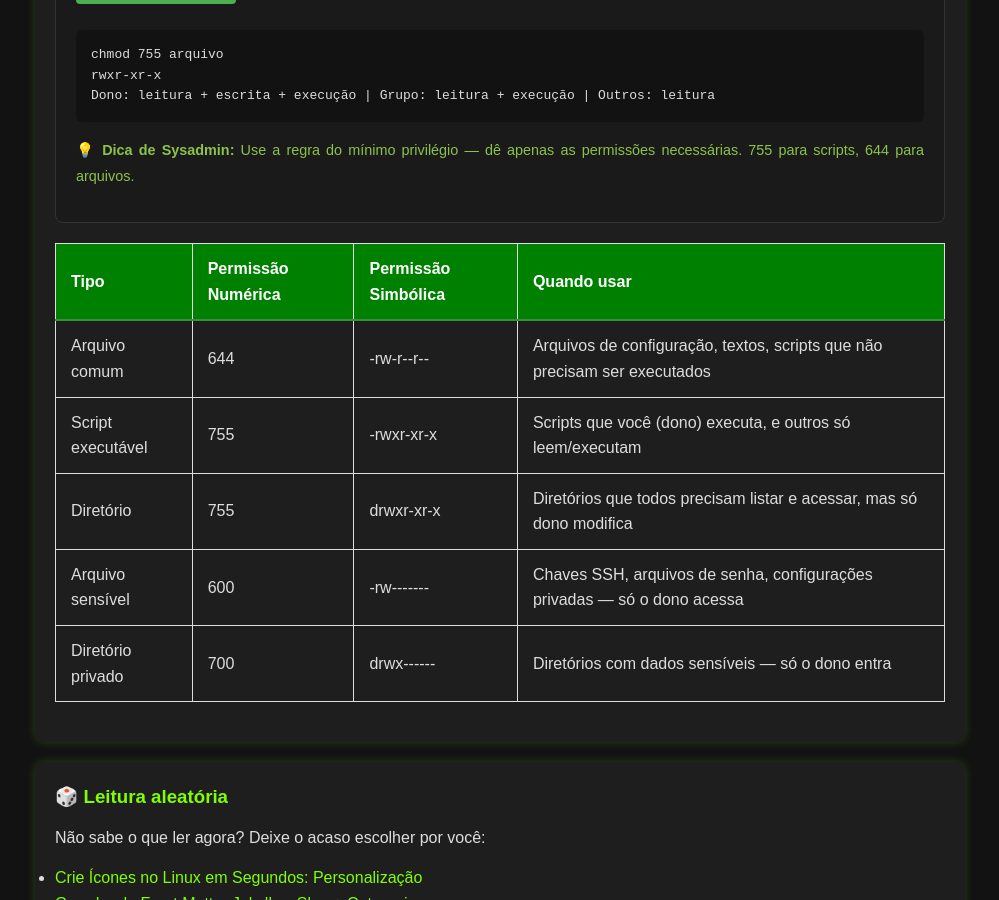
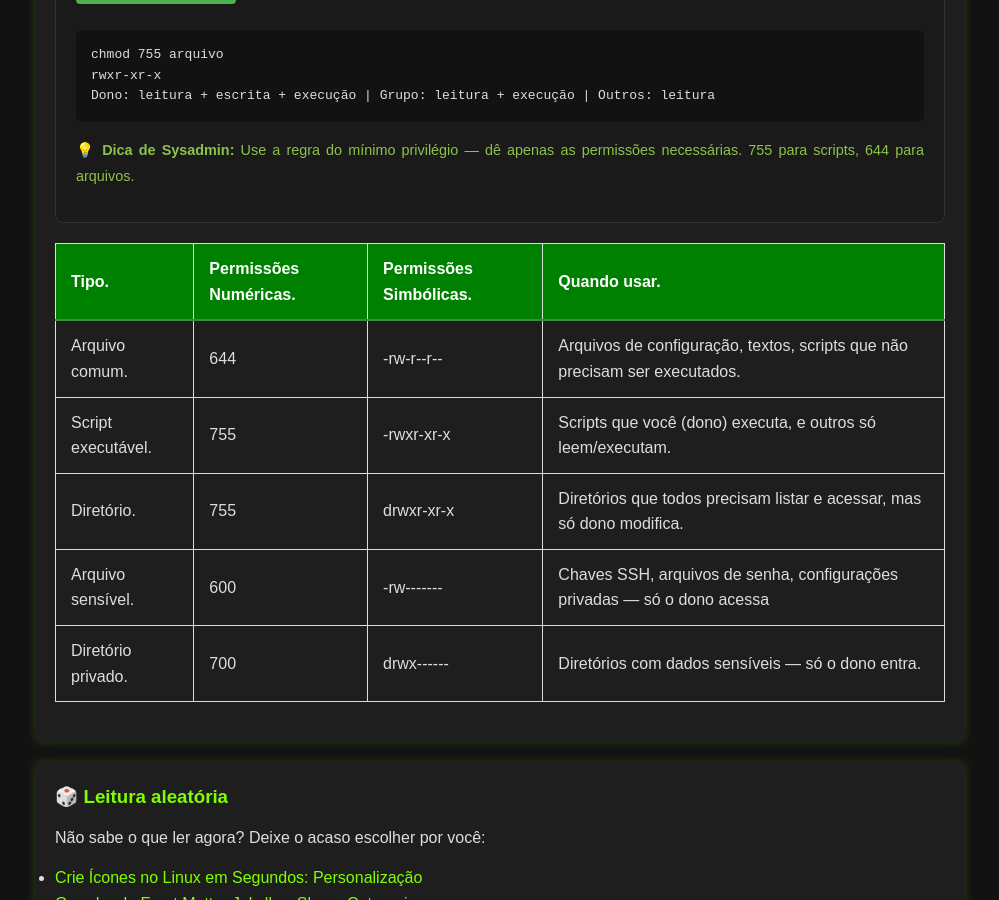
Before and after one commit to Piolinux/piolinux-site, a Jekyll site: the page built from _pages/_tools/calculadora-de-permissoes-chmod-online.html, in a window 1280 px wide and 900 px high, scrolled down 792 px. Shown: the whole window, without its empty margins (140-1139 px from the left). Built offline with Jekyll 4.4.1, drawn with Linux system fonts in a browser that asks for light colours.

Commit message:
Update calculadora-de-permissoes-chmod-online.html

```diff
--- a/_pages/_tools/calculadora-de-permissoes-chmod-online.html
+++ b/_pages/_tools/calculadora-de-permissoes-chmod-online.html
@@ -94,42 +94,42 @@ tags: [chmod, linux, unix, permissao, sysadmin, terminal, arquivo, estudante]
   <table class="evergreen-table permissions-table">
     <thead>
       <tr>
-        <th>Tipo</th>
-        <th>Permissão Numérica</th>
-        <th>Permissão Simbólica</th>
-        <th>Quando usar</th>
+        <th>Tipo.</th>
+        <th>Permissões Numéricas.</th>
+        <th>Permissões Simbólicas.</th>
+        <th>Quando usar.</th>
       </tr>
     </thead>
     <tbody>
       <tr>
-        <td>Arquivo comum</td>
+        <td>Arquivo comum.</td>
         <td>644</td>
         <td>-rw-r--r--</td>
-        <td>Arquivos de configuração, textos, scripts que não precisam ser executados</td>
+        <td>Arquivos de configuração, textos, scripts que não precisam ser executados.</td>
       </tr>
       <tr>
-        <td>Script executável</td>
+        <td>Script executável.</td>
         <td>755</td>
         <td>-rwxr-xr-x</td>
-        <td>Scripts que você (dono) executa, e outros só leem/executam</td>
+        <td>Scripts que você (dono) executa, e outros só leem/executam.</td>
       </tr>
       <tr>
-        <td>Diretório</td>
+        <td>Diretório.</td>
         <td>755</td>
         <td>drwxr-xr-x</td>
-        <td>Diretórios que todos precisam listar e acessar, mas só dono modifica</td>
+        <td>Diretórios que todos precisam listar e acessar, mas só dono modifica.</td>
       </tr>
       <tr>
-        <td>Arquivo sensível</td>
+        <td>Arquivo sensível.</td>
         <td>600</td>
         <td>-rw-------</td>
         <td>Chaves SSH, arquivos de senha, configurações privadas — só o dono acessa</td>
       </tr>
       <tr>
-        <td>Diretório privado</td>
+        <td>Diretório privado.</td>
         <td>700</td>
         <td>drwx------</td>
-        <td>Diretórios com dados sensíveis — só o dono entra</td>
+        <td>Diretórios com dados sensíveis — só o dono entra.</td>
       </tr>
     </tbody>
   </table>
```
